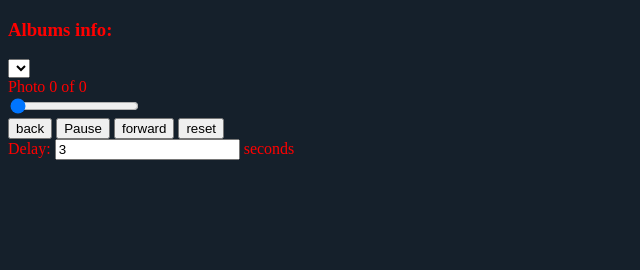
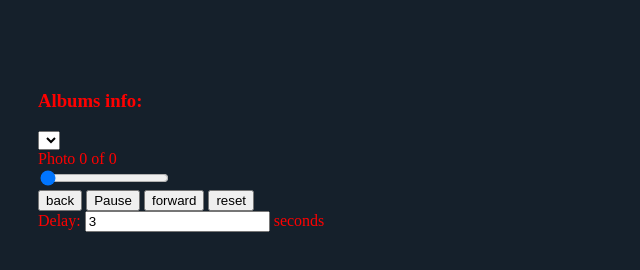
Before and after one commit to mpmckenna8/pi_gps_camera, a website: page photo_viewer/public/index.html in a window 1280 px wide. Shown: the whole page, without its empty margins (0-640 px from the left). Drawn offline with Linux system fonts and the light colour scheme; no server answers.

Commit message:
updated the style and some code mostly for style of the simple photo viewer.

```diff
--- a/photo_viewer/public/index.html
+++ b/photo_viewer/public/index.html
@@ -8,7 +8,7 @@
 
   </head>
   <body>
-    <div>
+    <div id="photo_meta">
       <h3>Albums info: </h3>
         <select id="album_select">
 
--- a/photo_viewer/public/js/main.js
+++ b/photo_viewer/public/js/main.js
@@ -5,22 +5,18 @@ let rotateAngle = 270;
 let delay = 3000;
 
 
-let photocontainer = document.querySelector('#photo_container')
-
 let pictures = [];
 
+// the total number of pics in the collection
 let picCount = 0;
+//
 let pic_index = 0;
 
 let photo_index_slider = document.getElementById('index_slider')
-
 let pic_count_span = document.getElementById('photos_length')
 let pic_index_span = document.getElementById('indexnumber');
-
-
+let photocontainer = document.querySelector('#photo_container')
 let play_button = document.getElementById('play');
-
-
 
 
 let pics_obj = {};
--- a/photo_viewer/public/stylesheet.css
+++ b/photo_viewer/public/stylesheet.css
@@ -3,6 +3,10 @@
 body {
   background-color: rgb(21, 32, 43);
   color: red;
+}
+
+#photo_meta {
+  margin: 90px 30px 30px 30px;
 }
 
 #picele {
```
